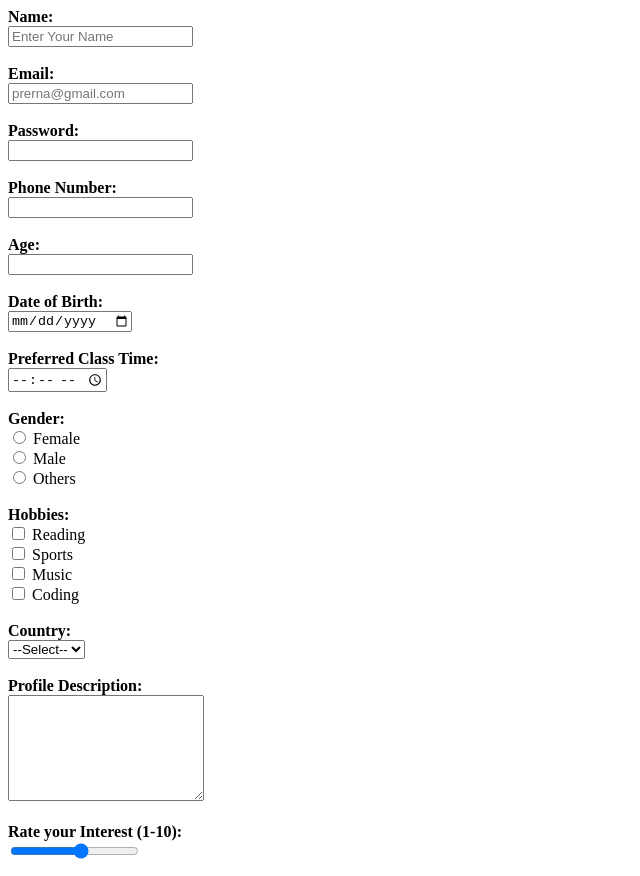
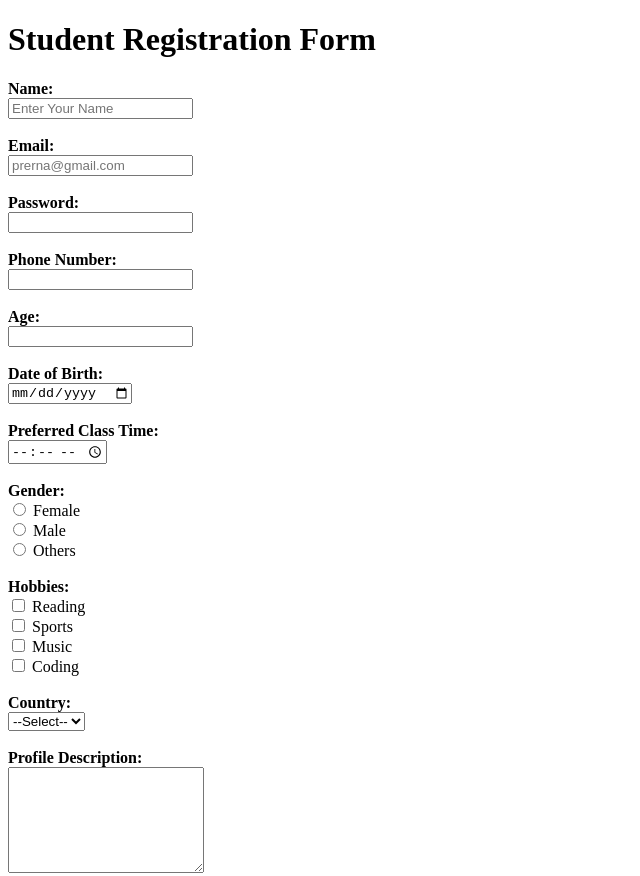
Before and after one commit to Prerna2kapoor/G28-Web-development-, a plain HTML site: page index.html in a window 1280 px wide. Shown: the top 876 px of the page, without its empty margins (0-640 px from the left). Drawn offline with Linux system fonts and the light colour scheme.

Commit message:
Add files via upload

```diff
--- a/index.html
+++ b/index.html
@@ -6,7 +6,7 @@
   <title>Prerna kapoor Form Example</title>
 </head>
 <body>
-
+<h1>Student Registration Form</h1>
   <form action="/submit" method="GET">
 
     <b><label for="name">Name:</label></b><br>
```
